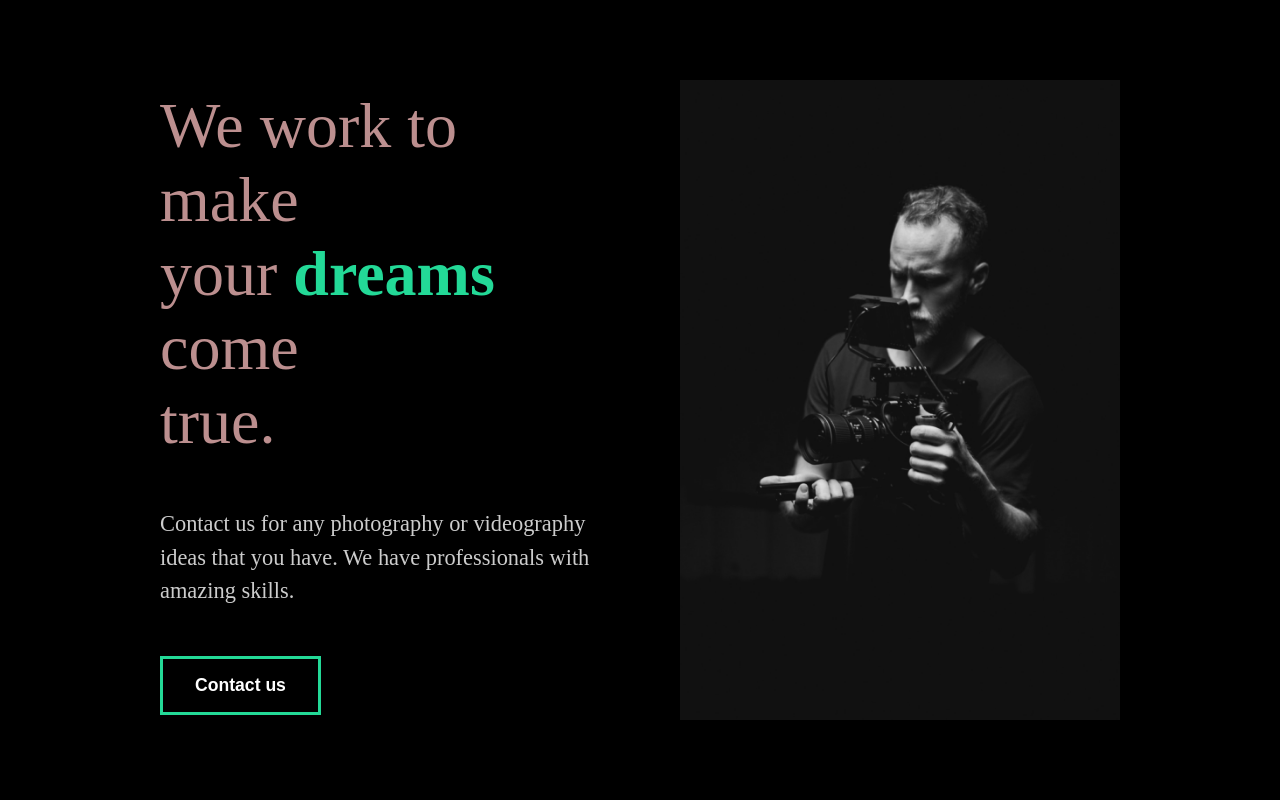
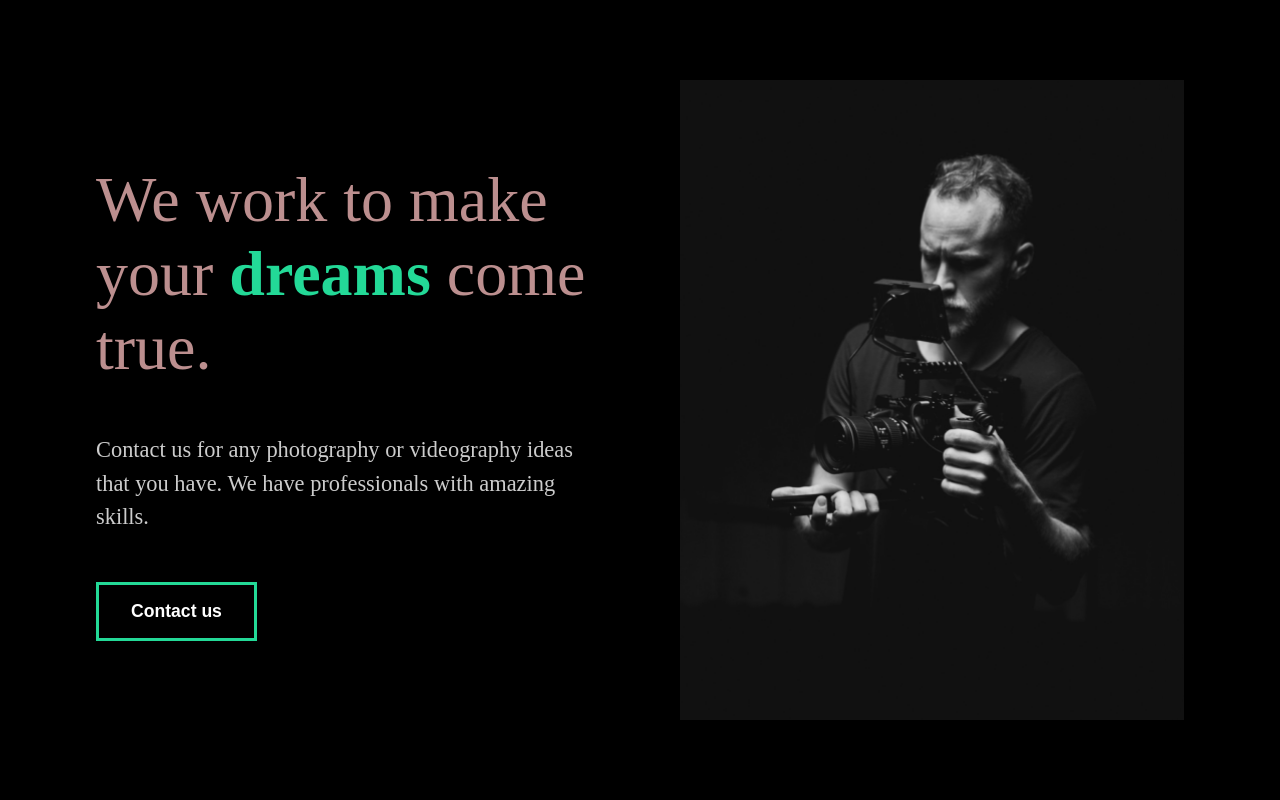
Before and after one commit to jianingroja/react-jazznight-website, a React (Create React App) app: page / in a window 1280 px wide. Shown: the top 800 px of the page. Built offline with nearby package versions, Linux system fonts and the light colour scheme.

Commit message:
5. styling about section

```diff
--- a/src/components/AboutSection.js
+++ b/src/components/AboutSection.js
@@ -40,7 +40,7 @@ const About = styled.div`
   display: flex;
   align-items: center;
   justify-content: space-between;
-  padding: 5rem 10rem;
+  padding: 5rem 6rem;
   color: rosybrown;
 `;
 const Description = styled.div`
--- a/src/components/GlobalStyle.js
+++ b/src/components/GlobalStyle.js
@@ -9,7 +9,7 @@ const GlobalStyle = createGlobalStyle`
 }
 
 body{
-    background-color:black
+    background-color:black;
 }
 
 button{
@@ -57,6 +57,7 @@ p{
     color:#ccc;
     font-size:1.4rem;
     line-height:150%;
+    font-weight:lighter;
 }
 `;
 
```
